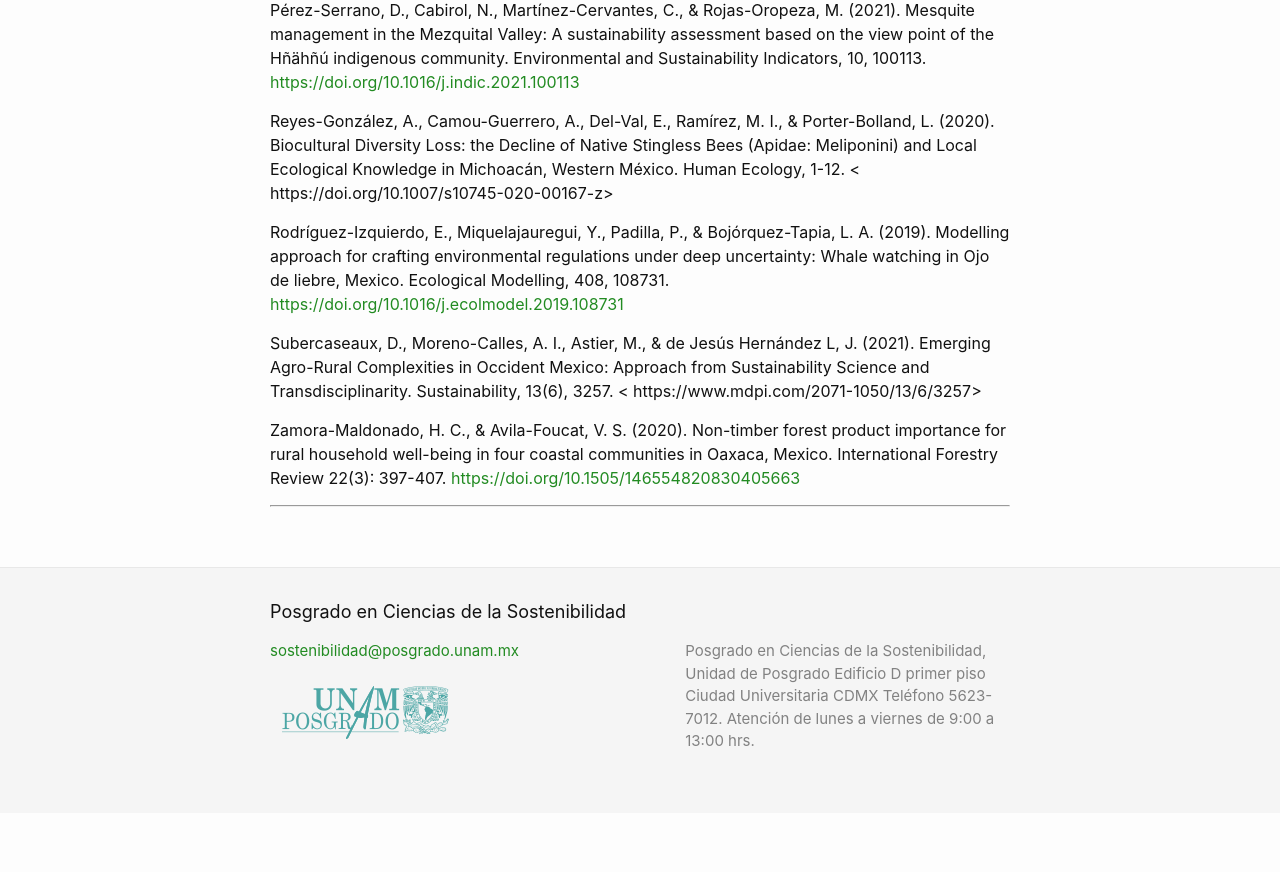
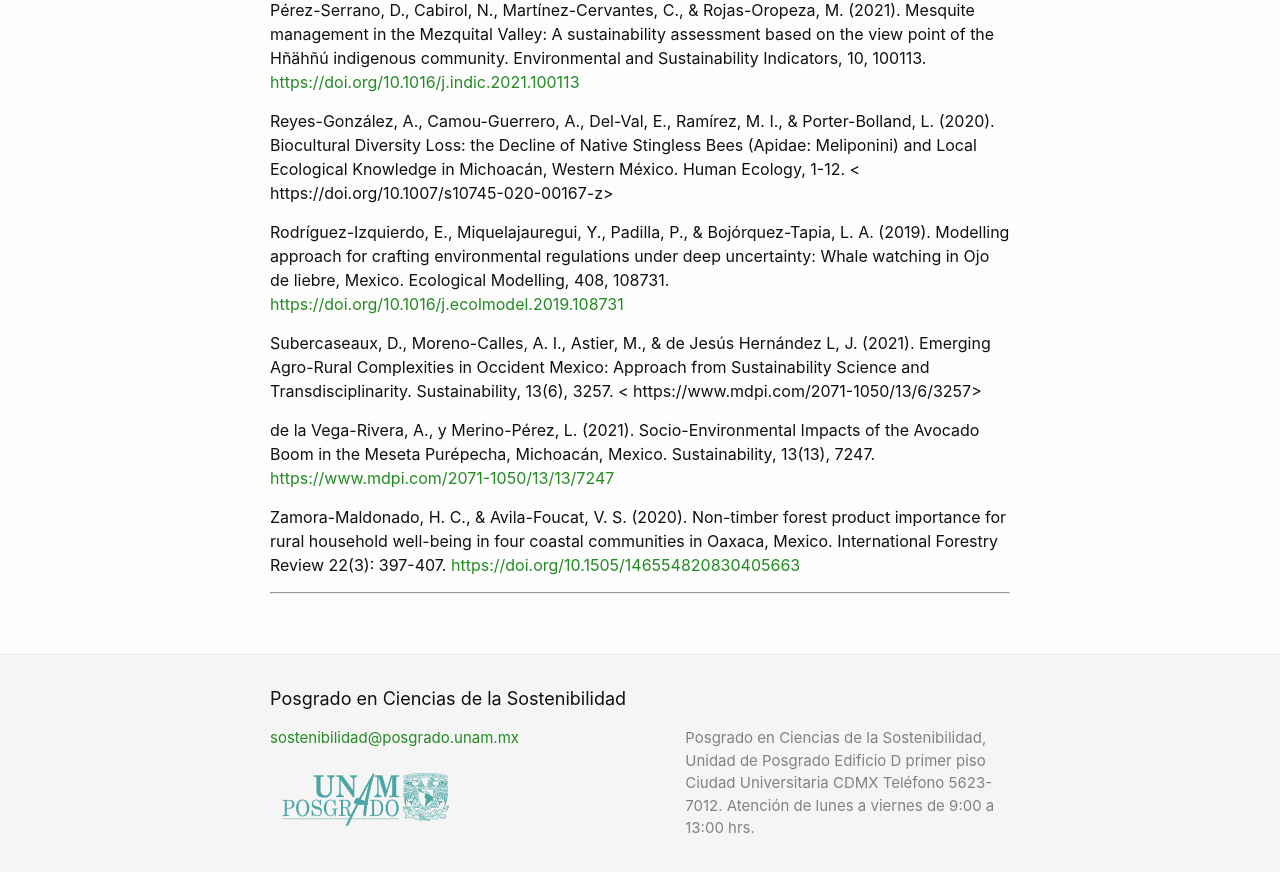
Before and after one commit to pcs-unam/pcs-unam.github.io, a Jekyll site: the page built from 07_publicaciones.md, in a window 1280 px wide and 900 px high, scrolled down 2033 px. Shown: the top 872 px of the window. Built offline with Jekyll 4.4.1, drawn with Linux system fonts in a browser that asks for light colours; before the commit the page ends 2846 px from its top, so only the background shows below that.

Commit message:
Se agregó cita de la Vega

```diff
--- a/07_publicaciones.md
+++ b/07_publicaciones.md
@@ -56,6 +56,8 @@ Rodríguez-Izquierdo, E., Miquelajauregui, Y., Padilla, P., & Bojórquez-Tapia,
 Subercaseaux, D., Moreno-Calles, A. I., Astier, M., & de Jesús Hernández L, J. (2021). Emerging Agro-Rural Complexities in Occident Mexico: Approach from Sustainability Science and Transdisciplinarity. Sustainability, 13(6), 3257.
 < https://www.mdpi.com/2071-1050/13/6/3257>
 
+de la Vega-Rivera, A., y Merino-Pérez, L. (2021). Socio-Environmental Impacts of the Avocado Boom in the Meseta Purépecha, Michoacán, Mexico. Sustainability, 13(13), 7247. <https://www.mdpi.com/2071-1050/13/13/7247>
+
 Zamora-Maldonado, H. C., & Avila-Foucat, V. S. (2020). Non-timber forest product importance for rural household well-being in four coastal communities in Oaxaca, Mexico. International Forestry Review 22(3): 397-407. <https://doi.org/10.1505/146554820830405663>
 
 
```
